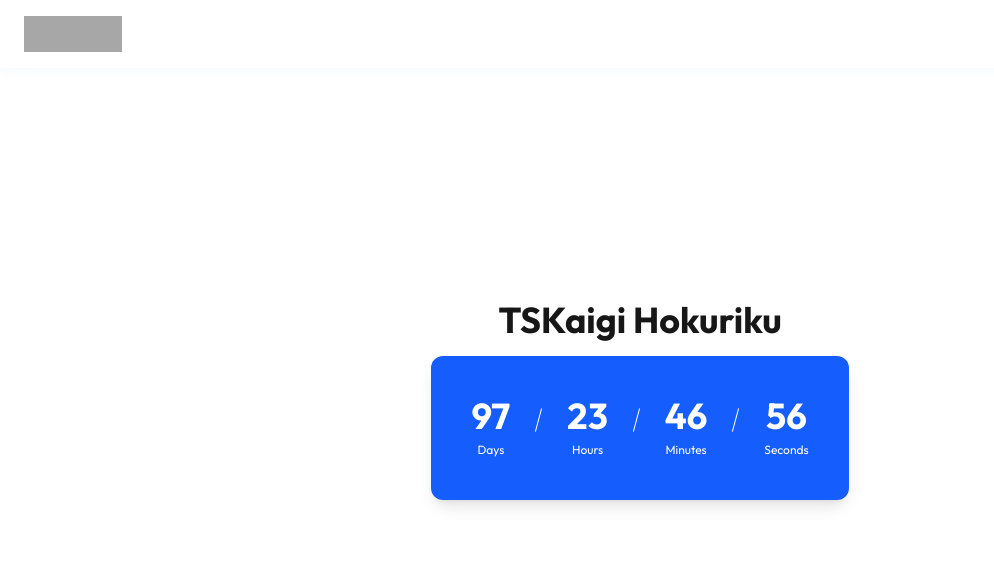
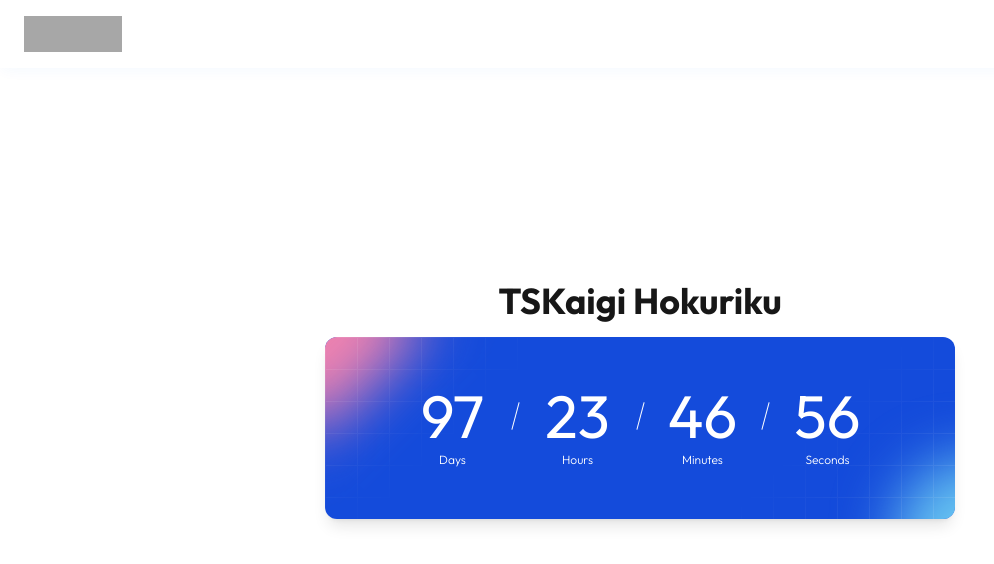
Before and after one commit to tskaigi/hokuriku-web-site, a Next.js app: page / in a window 1280 px wide. Shown: the top 564 px of the page, without its empty margins (0-994 px from the left). Built offline with nearby package versions, Linux system fonts and the light colour scheme; grey boxes are pictures that could not be loaded.

Commit message:
style: apply design to CountdownTimer

```diff
--- a/src/app/globals.css
+++ b/src/app/globals.css
@@ -3,6 +3,7 @@
 :root {
   --background: #ffffff;
   --foreground: #171717;
+  --primary: #144bdb;
 }
 
 @theme inline {
@@ -10,6 +11,7 @@
   --color-foreground: var(--foreground);
   --font-outfit: var(--font-outfit);
   --font-noto: var(--font-noto);
+  --color-primary: var(--primary);
 }
 
 body {
--- a/src/components/CountdownTimer/index.tsx
+++ b/src/components/CountdownTimer/index.tsx
@@ -6,29 +6,70 @@ export function CountdownTimer() {
   const { days, hours, minutes, seconds } = useCountdown();
 
   return (
-    <div className="rounded-xl bg-blue-600 shadow-lg backdrop-blur-sm">
-      <div className="m-10 flex items-center justify-center gap-3 space-x-4 text-white">
-        <TimeLeft value={days} unit="Days" />
+    <div className="bg-primary relative flex h-[142px] w-[330px] items-center justify-center overflow-hidden rounded-xl shadow-lg backdrop-blur-sm md:h-[154px] md:w-[600px] lg:h-[182px] lg:w-[630px]">
+      <div
+        className="absolute -top-[130px] -left-[100px] h-40 w-40 rotate-45 bg-[#ED82B0] lg:-top-[90px] lg:-left-[90px]"
+        style={{
+          filter: "blur(30px)",
+        }}
+      />
+
+      <div
+        className="absolute -right-[110px] -bottom-[110px] h-40 w-40 rounded-full bg-[#68C6F1] lg:-right-[100px] lg:-bottom-[100px]"
+        style={{
+          filter: "blur(30px)",
+        }}
+      />
+
+      <div
+        className="absolute inset-0 bg-[length:24px_24px] opacity-10 lg:bg-[length:32px_32px]"
+        style={{
+          backgroundImage: `
+            linear-gradient(#fff 1px, transparent 1px),
+            linear-gradient(90deg, #fff 1px, transparent 1px)
+          `,
+          mask: `
+            linear-gradient(135deg, black, transparent 30%),
+            linear-gradient(315deg, black, transparent 30%)
+          `,
+          WebkitMask: `
+            linear-gradient(135deg, black, transparent 30%),
+            linear-gradient(315deg, black, transparent 30%)
+          `,
+        }}
+      />
+      <div className="relative flex items-start gap-3 text-white">
+        <TimeLeft value={days} unit="Days" duration={`PT${days}D`} />
         <Divider />
-        <TimeLeft value={hours} unit="Hours" />
+        <TimeLeft value={hours} unit="Hours" duration={`PT${hours}H`} />
         <Divider />
-        <TimeLeft value={minutes} unit="Minutes" />
+        <TimeLeft value={minutes} unit="Minutes" duration={`PT${minutes}M`} />
         <Divider />
-        <TimeLeft value={seconds} unit="Seconds" />
+        <TimeLeft value={seconds} unit="Seconds" duration={`PT${seconds}S`} />
       </div>
     </div>
   );
 }
 
-function TimeLeft({ value, unit }: { value: number; unit: string }) {
+function TimeLeft({ value, unit, duration }: { value: number; unit: string; duration: string }) {
   return (
-    <div className="text-center">
-      <span className="block text-4xl font-bold">{value}</span>
-      <span className="text-xs">{unit}</span>
+    <div className="w-[50px] text-center md:w-[100px]">
+      <time
+        dateTime={duration}
+        className={`block text-3xl font-semibold tracking-[-0.75%] md:text-5xl md:font-normal lg:text-6xl`}
+      >
+        {value}
+      </time>
+      <span className="mt-1 text-xs font-light">{unit}</span>
     </div>
   );
 }
 
 function Divider() {
-  return <span className="-mt-4 h-6 w-[1px] rotate-[15deg] bg-current" aria-hidden="true" />;
+  return (
+    <span
+      className="mt-3 h-3.5 w-[1px] rotate-[15deg] bg-current md:h-7 lg:mt-4"
+      aria-hidden="true"
+    />
+  );
 }
```
